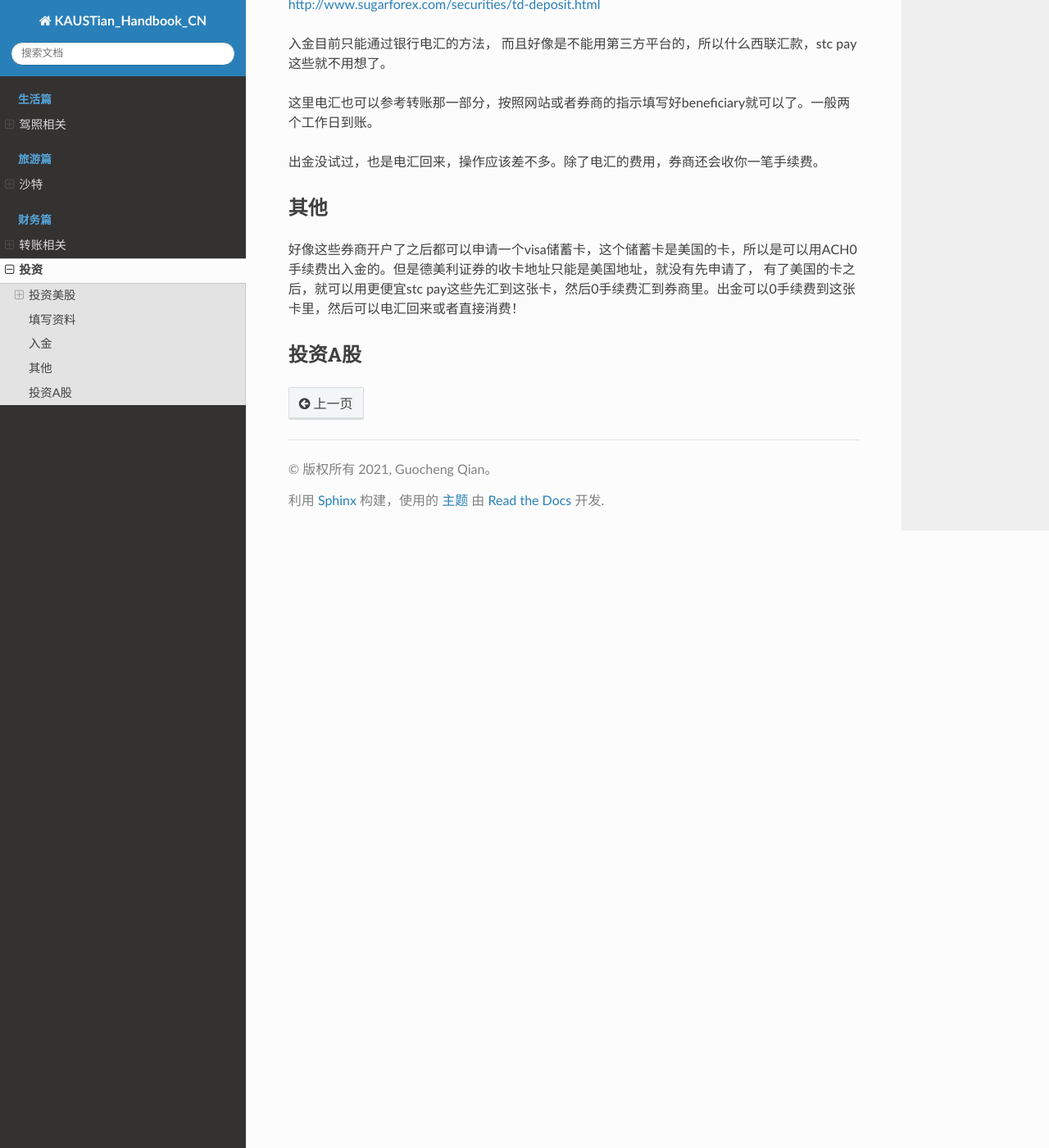
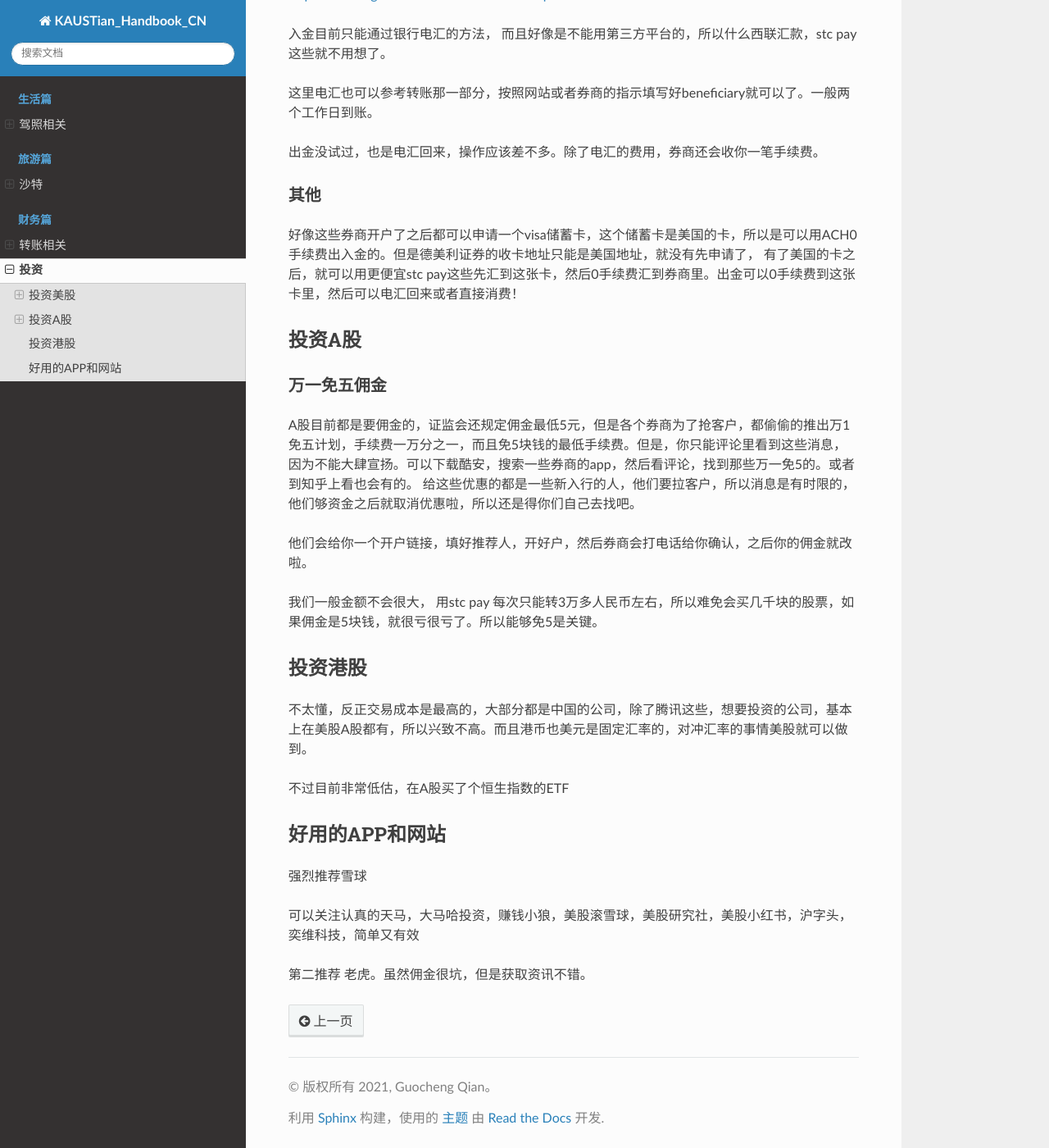
Before and after one commit to guochengqian/KAUSTian_Handbook_CN, a Sphinx documentation site: the page built from docs/content/finance/investment.rst, in a window 1280 px wide and 1400 px high, scrolled down 1532 px. Shown: the whole window at 82% size. Built offline with Sphinx 7.4.7 and the Read the Docs theme 2.0.0, drawn with Linux system fonts in a browser that asks for light colours.

Commit message:
Update investment.rst

```diff
--- a/docs/content/finance/investment.rst
+++ b/docs/content/finance/investment.rst
@@ -6,9 +6,8 @@
 
 投资美股
 --------
-
 选择券商
-^^^^^^^^
+^^^^^^^^^
 
 目前美股有很多免佣金的券商，我们都应该选择这些，筛选掉只允许美国公民投资的券商之后，剩下4家券商可以选择。
 
@@ -26,7 +25,7 @@
   美国投资者是免佣金的，不过外国投资者除了要交美股最低1美元的佣金，还要每个月交平台费，巨坑。出金10美元手续费，有股息再投资计划和证券借出收益计划。国内的券商老虎证券，雪盈证券，富途这些的底部券商就是盈透，所以用这些券商除了自己本身要收佣金，底部的盈透也要收佣金，坑上坑，看都不要看的平台。不过很多国内投资者只知道这几个平台，估计就是利用信息差赚钱吧。
 
 填写资料
---------
+^^^^^^^^^
 
 
 券商选择好之后，就到了开户阶段啦，下面以我用的德美利证券为例子，其他券商大同小异。
@@ -42,7 +41,7 @@
 记得要填w-ben8表格，填了这个表格就免资本利得税，而且股息的税率从30%降到10%，这就是我们投资美股相比美国居民的好处。
 
 入金
----------
+^^^^^^^^^
 
 虽然入金他们不收手续费，但是我们转账的时候银行是会收我们电报费和中间行业会收费的，跟电汇回国一样。
 
@@ -57,9 +56,37 @@
 出金没试过，也是电汇回来，操作应该差不多。除了电汇的费用，券商还会收你一笔手续费。
 
 其他
-------------
+^^^^^^^^^^
+
 好像这些券商开户了之后都可以申请一个visa储蓄卡，这个储蓄卡是美国的卡，所以是可以用ACH0手续费出入金的。但是德美利证券的收卡地址只能是美国地址，就没有先申请了， 有了美国的卡之后，就可以用更便宜stc pay这些先汇到这张卡，然后0手续费汇到券商里。出金可以0手续费到这张卡里，然后可以电汇回来或者直接消费！
 
 
 投资A股
 --------
+万一免五佣金
+^^^^^^^^^^^^
+
+A股目前都是要佣金的，证监会还规定佣金最低5元，但是各个券商为了抢客户，都偷偷的推出万1免五计划，手续费一万分之一，而且免5块钱的最低手续费。但是，你只能评论里看到这些消息，因为不能大肆宣扬。可以下载酷安，搜索一些券商的app，然后看评论，找到那些万一免5的。或者到知乎上看也会有的。 给这些优惠的都是一些新入行的人，他们要拉客户，所以消息是有时限的，他们够资金之后就取消优惠啦，所以还是得你们自己去找吧。
+
+他们会给你一个开户链接，填好推荐人，开好户，然后券商会打电话给你确认，之后你的佣金就改啦。
+
+我们一般金额不会很大， 用stc pay 每次只能转3万多人民币左右，所以难免会买几千块的股票，如果佣金是5块钱，就很亏很亏了。所以能够免5是关键。
+
+
+投资港股
+-----------
+
+不太懂，反正交易成本是最高的，大部分都是中国的公司，除了腾讯这些，想要投资的公司，基本上在美股A股都有，所以兴致不高。而且港币也美元是固定汇率的，对冲汇率的事情美股就可以做到。
+
+不过目前非常低估，在A股买了个恒生指数的ETF
+
+
+好用的APP和网站
+---------------
+
+强烈推荐雪球
+
+可以关注认真的天马，大马哈投资，赚钱小狼，美股滚雪球，美股研究社，美股小红书，沪字头，奕维科技，简单又有效
+
+第二推荐
+老虎。虽然佣金很坑，但是获取资讯不错。
```
